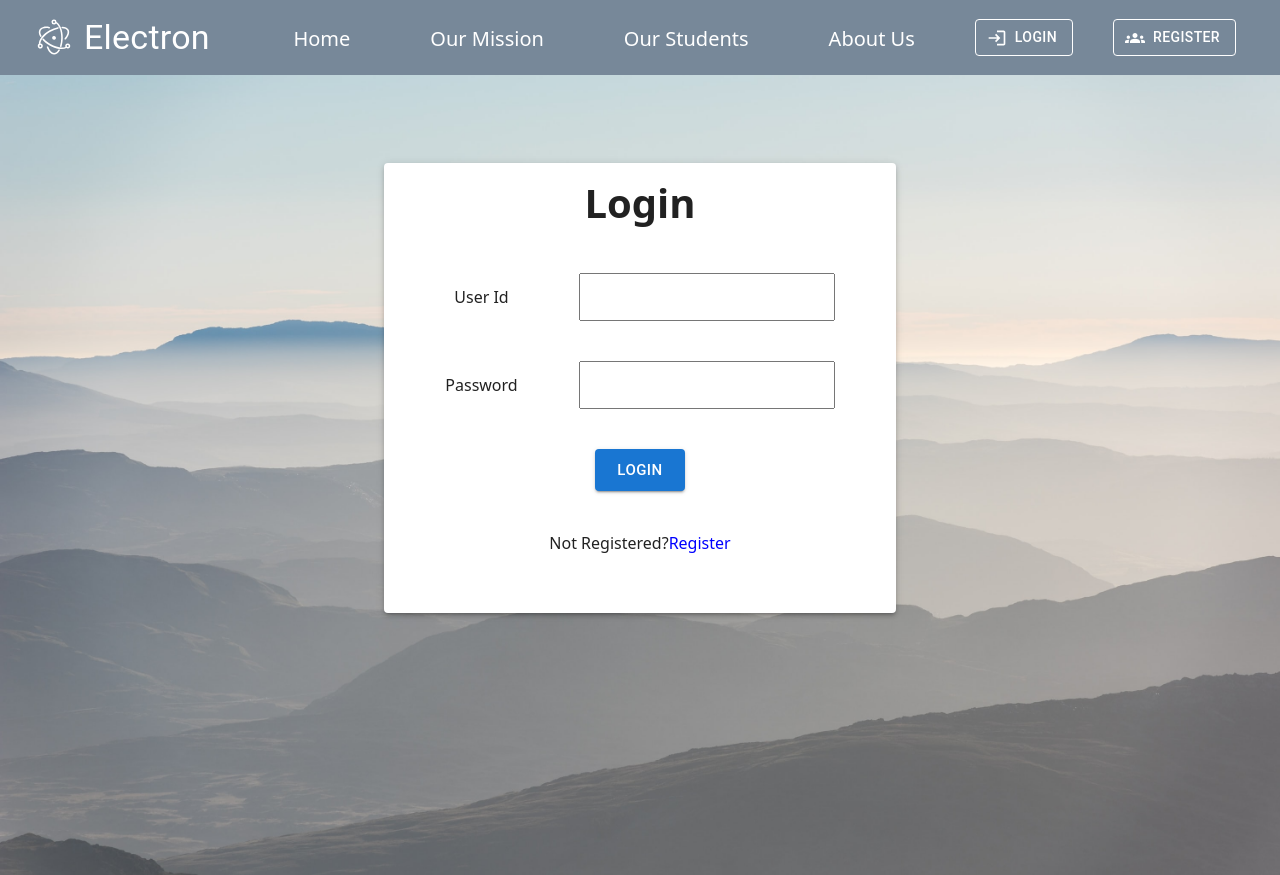
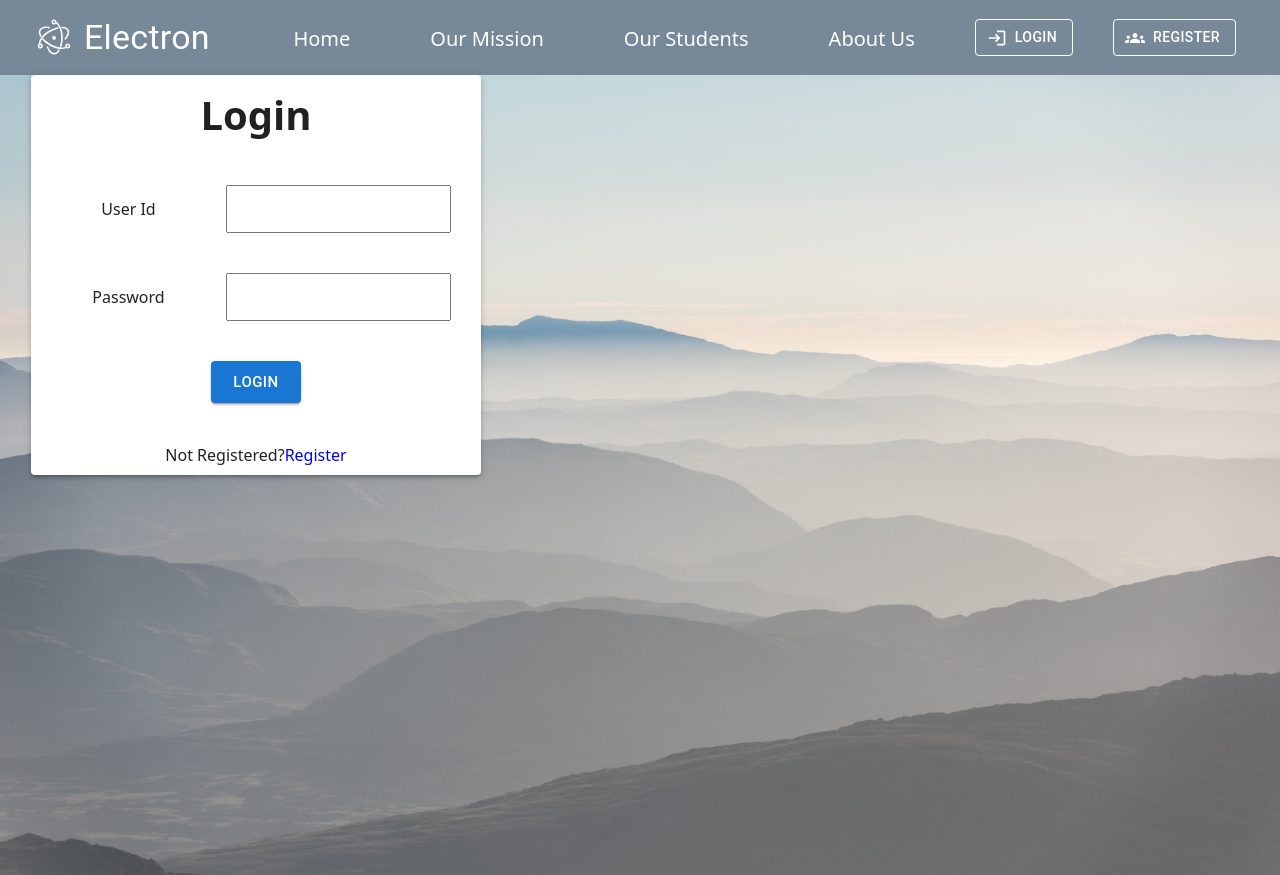
Before and after one commit to Kotasaigoutham89/sai, a React (Create React App) app: page /Login in a window 1280 px wide. Built offline with nearby package versions, Linux system fonts and the light colour scheme.

Commit message:
Added poster

```diff
--- a/src/App.css
+++ b/src/App.css
@@ -146,19 +146,60 @@ body {
   display: flex;
   justify-content: center;
 }
-.slide-bar{
-  width:100%;
+
+.slide-bar {
+  width: 100%;
   height: 250px;
   background-color: lightslategray;
 }
+
 .slider-bar-ul li {
   list-style-type: none;
   display: flex;
   align-items: center;
   justify-content: center;
-color:white;
+  color: white;
   font-size: 18px;
   font-weight: 450;
+}
+
+.login-background {
+  display: flex;
+  justify-content: center;
+  align-content: center;
+  padding-top: 10;
+  height: 400px;
+  width: 40%;
+}
+
+.modal-poster {
+  width: 42%;
+  height: 20%;
+  background-color: red;
+  z-index: 1000;
+  position: absolute;
+  left: 0;
+  right: 0;
+  top: 0;
+  bottom: 0;
+  margin: 150px auto auto auto;
+  display: flex;
+  justify-content: center;
+  align-items: center;
+  flex-direction: column;
+  text-align: center;
+}
+
+.playstore-images {
+  width: 180px;
+  height: 100px;
+  cursor: pointer;
+}
+.close-poster{
+  color:red;
+  position: absolute;
+  left:90%;
+  top:20px;
 }
 
 
@@ -188,9 +229,15 @@ font-weight: 450;
 }
 
 @media only screen and (max-width: 768px) {
-  .footer-head{
-    height:120px;
+  .modal-poster{
+    width: 85%;
+    height: 10%;
+
   }
+  .footer-head {
+    height: 120px;
+  }
+
   .display-menu {
     display: block;
   }
@@ -207,13 +254,13 @@ font-weight: 450;
 
   .subject-card {
     width: 75% !important;
-    margin:10px 0px;
+    margin: 10px 0px;
   }
 
   .ourteachingcard,
   .customer-review-card {
     width: 75%;
-    margin:10px 0px;
+    margin: 10px 0px;
   }
 
   .title {
@@ -223,8 +270,9 @@ font-weight: 450;
   .customer-review-card {
     height: 300px;
   }
-  .footer-items-list{
-    margin:5px 0px;
+
+  .footer-items-list {
+    margin: 5px 0px;
   }
 
 }
--- a/src/Home.js
+++ b/src/Home.js
@@ -5,9 +5,11 @@ import Footer from "./components/Footer";
 import Navbar from './components/Navbar';
 import Ourteaching from "./components/Ourteaching";
 import TutoringSubjects from "./components/TutoringSubjects";
+import Modal from "./components/Modal"
 function Home() {
   return (
-    <div>
+    <div style={{position:"relative"}}>
+      <Modal/>
       <Navbar />
       <div style={{ backgroundColor: "#E5E7EB" }}>
         <Carouselslider />
--- a/src/components/Login.js
+++ b/src/components/Login.js
@@ -25,18 +25,7 @@ export default function Login() {
             <Navbar />
             <div className="Login-Background">
                 <Box
-                    sx={{
-                        display: 'flex',
-                        justifyContent: 'center',
-                        alignContent: 'center',
-                        flexWrap: 'wrap',
-                        paddingTop: 10,
-                        '& > :not(style)': {
-                            m: 1,
-                            width: "40%",
-                            height: 450,
-                        },
-                    }}
+                    className='login-background'
                 >
                     <Paper elevation={3}>
                         <div className="title" style={{ marginTop: 10 }}>Login</div>
--- /dev/null
+++ b/src/components/Modal.js
@@ -0,0 +1,33 @@
+import React, { useState } from 'react';
+import Paper from '@mui/material/Paper';
+import "../App.css";
+import googleplay from "../images/google-play-store.svg";
+import appstore from "../images/apple-store.svg";
+import CloseIcon from '@mui/icons-material/Close';
+export default function Modal() {
+    const [poster, setPoster] = useState(true)
+    const close = () => {
+        setPoster(false)
+    }
+    const googleplaylink =()=>{
+        window.open("https://oswqa.courses.store/183002?utm_source%3Dwhatsapp%26utm_medium%3Dtutor-course-referral-wa%26utm_campaign%3Dcourse-overview-app")
+    }
+    return (
+        <>
+            {poster &&
+                <Paper variant="outlined" className="modal-poster" >
+                    <div className="close-poster" onClick={close}>
+                        <CloseIcon />
+                    </div>
+                    <div className='modal-poster-center'>
+                        <div style={{ fontSize: "30px", fontWeight: "500px" }}>We are avaliable in apps too</div>
+                        <div>
+                            <img src={googleplay} alt="target" className="playstore-images" onClick={googleplaylink}/>
+                            <img src={appstore} alt="target" className="playstore-images"onClick={googleplaylink} />
+                        </div>
+                    </div>
+                </Paper>
+            }
+        </>
+    )
+}
```
Also changed, not shown: src/images/apple-store.svg (added), src/images/google-play-store.svg (added). Lines whose indentation alone changed are shown as unchanged.
